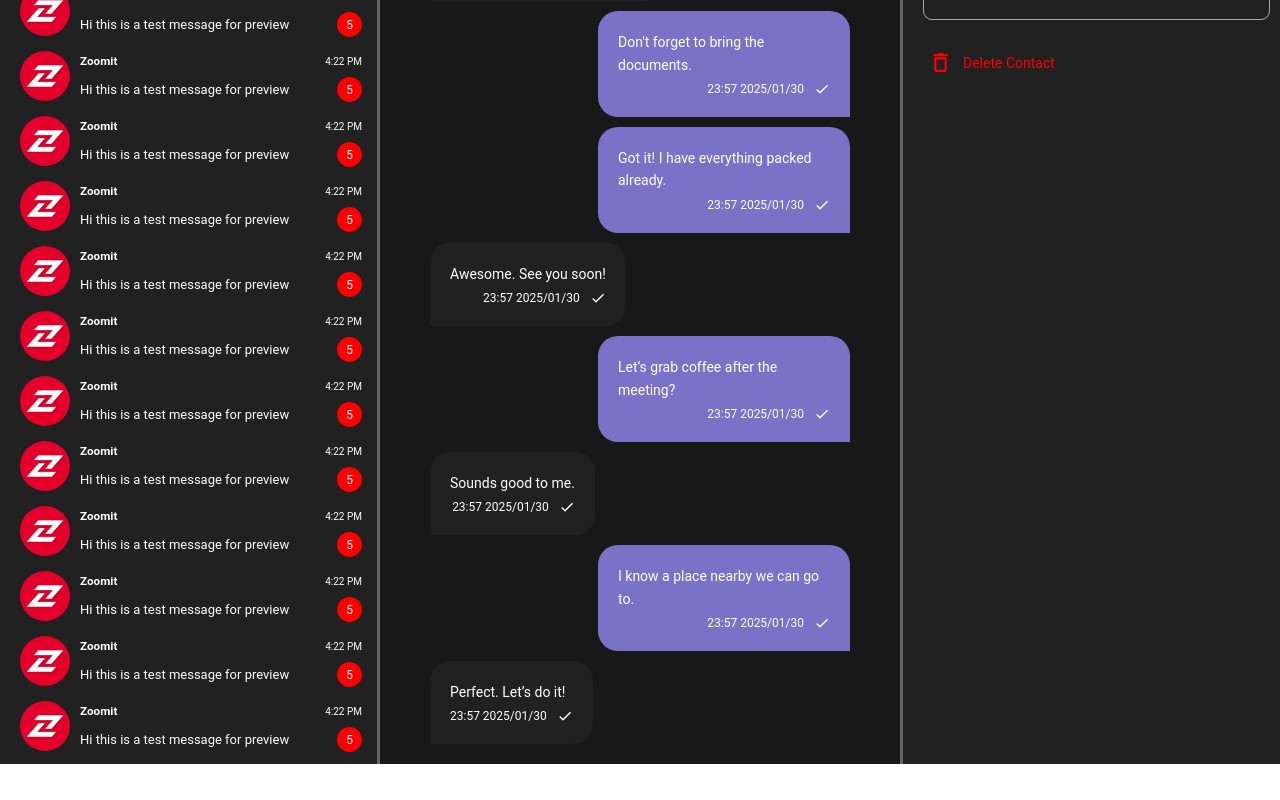
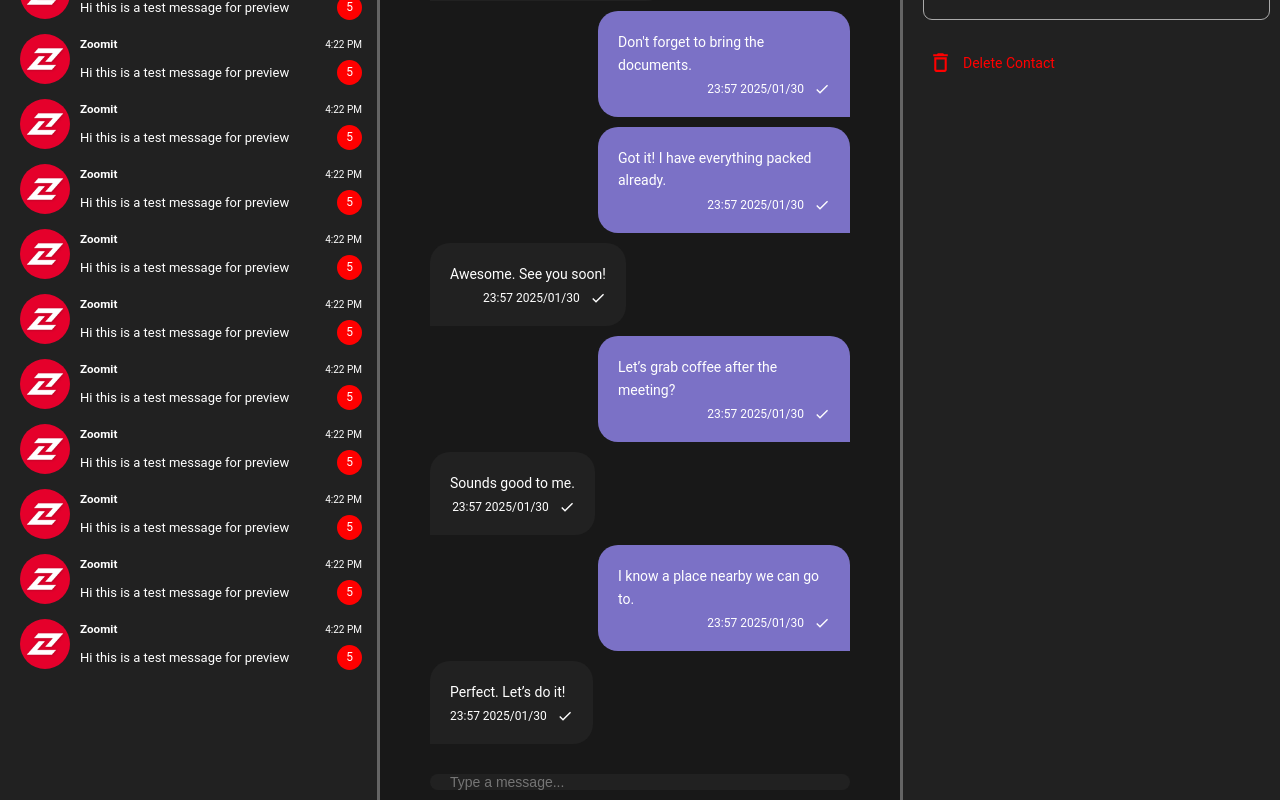
Before and after one commit to MiladZohdi/Nexo, a React (Vite) app: page / in a window 1280 px wide. Shown: the part 278-1078 px from the top of the page. Before the commit the page ends 1042 px from the top, so only its background shows below. Built offline with nearby package versions, Linux system fonts and the light colour scheme.

Commit message:
update UI

```diff
--- a/src/Features/Ui/MessageBox.jsx
+++ b/src/Features/Ui/MessageBox.jsx
@@ -7,17 +7,19 @@ const Message = styled.main`
   grid-area: message;
   display: grid;
   grid-template-rows: 1fr auto;
+  height: 100%; // <-- Add this
 `;
 
 const MessageList = styled.ul`
   display: flex;
   flex-direction: column;
   align-items: flex-start;
+  height: 100%;
+  width: 100%;
   list-style: none;
   margin: 0;
   padding: 1rem 5rem;
   color: #fff;
-  width: 100%;
   overflow-y: scroll;
 
   scrollbar-color: #373737 var(--background-color);
@@ -176,9 +178,9 @@ function MessageBox() {
         ))}
         <div ref={bottomRef}></div>
       </MessageList>
-      {/* <ChatInputContainer>
+      <ChatInputContainer>
         <ChatInput type="text" placeholder="Type a message..." />
-      </ChatInputContainer> */}
+      </ChatInputContainer>
     </Message>
   );
 }
--- a/src/Features/Ui/RightSideBar.jsx
+++ b/src/Features/Ui/RightSideBar.jsx
@@ -21,8 +21,11 @@ function RightSideBar({ handleTargetUserOpen }) {
         // title={"Contact Info"}
         title={"Edit"}
       />
-      <EditContact handleTargetUserOpen={handleTargetUserOpen} />
-      {/* <ContactInfo handleTargetUserOpen={handleTargetUserOpen} /> */}
+
+      <div style={{ height: "100%", overflowY: "auto" }}>
+        <EditContact handleTargetUserOpen={handleTargetUserOpen} />
+        {/* <ContactInfo handleTargetUserOpen={handleTargetUserOpen} /> */}
+      </div>
     </StyledRightSideBar>
   );
 }
--- a/src/Features/Ui/SideBar.jsx
+++ b/src/Features/Ui/SideBar.jsx
@@ -7,13 +7,11 @@ import ChatsContainer from "./ChatsContainer";
 const StyledSideBar = styled.div`
   background-color: #212121;
   grid-area: sidebar;
-
   border-right: 3px solid #646464;
-
   padding: 0.6rem 0.5rem 0.6rem 1rem;
-
   display: grid;
-  grid-template-rows: 4rem 1fr;
+  grid-template-rows: 4rem auto 1fr; // header, filter, chats
+  height: 100%; // ensure it fills the parent
 `;
 
 const SideBarHeader = styled.div`
```
